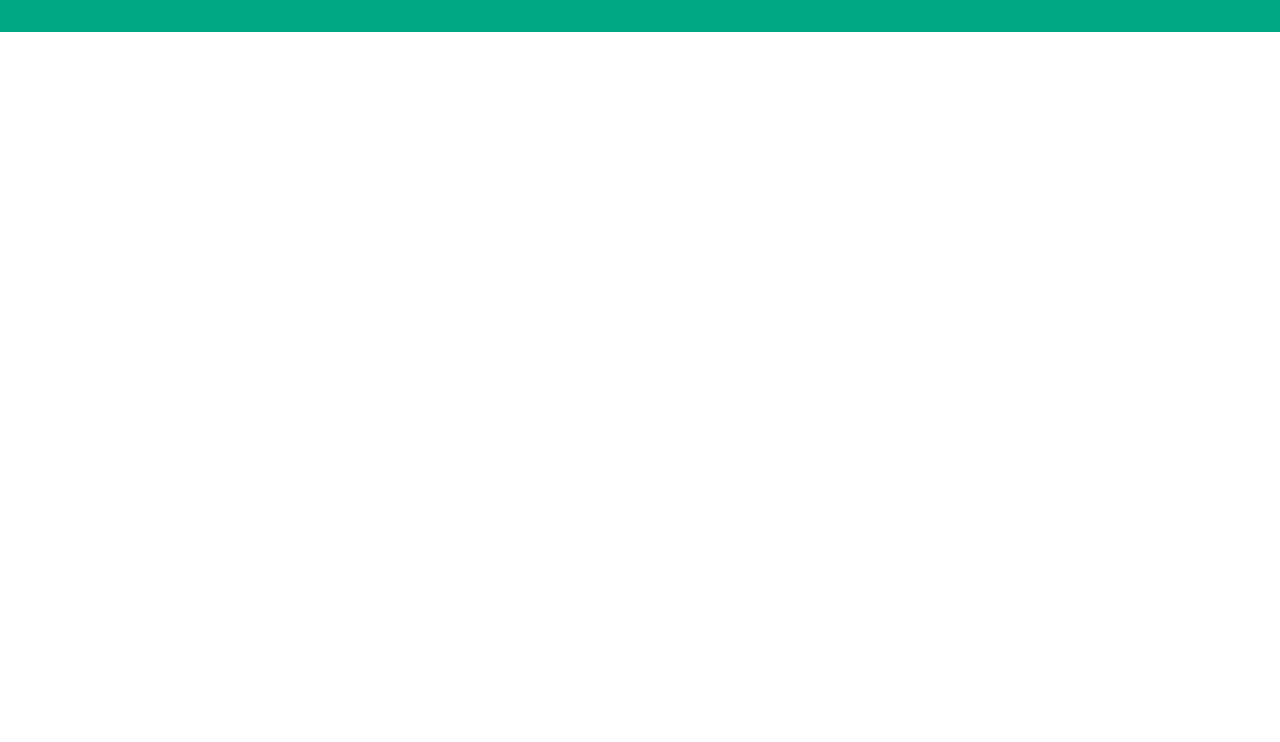
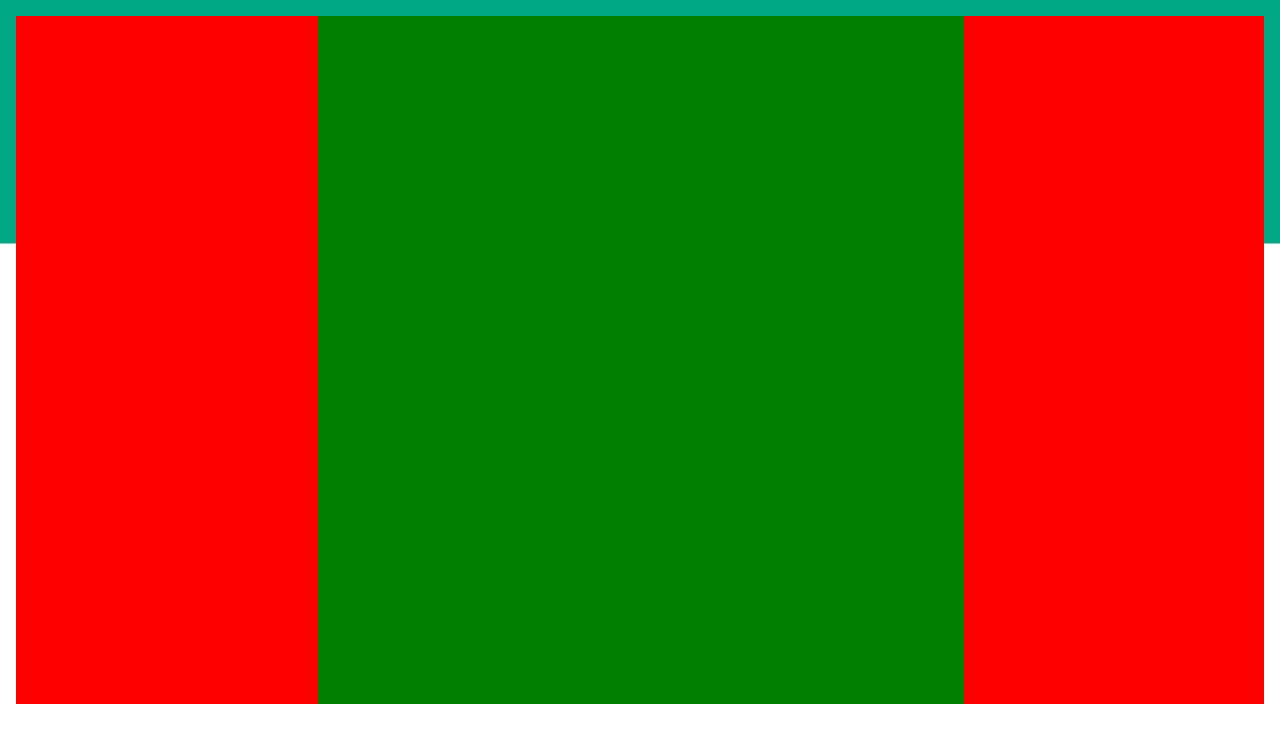
Before and after one commit to vinayakbirajdar/whatapp_new, an Angular app: page / in a window 1280 px wide. Shown: the top 742 px of the page. Built offline with nearby package versions, Linux system fonts and the light colour scheme.

Commit message:
2 files modified

```diff
--- a/src/main/main.component.css
+++ b/src/main/main.component.css
@@ -6,3 +6,25 @@
   align-items: center;
   padding: 1rem;
 }
+.main {
+  width: 93rem;
+  height: 43rem;
+  background-color: red;
+  display: flex;
+  justify-content: center;
+  align-items: center;
+}
+.sidenav {
+  width: calc(93rem - 67.5%);
+  height: 43rem;
+  background-color: green;
+  display: flex;
+  flex-direction: column;
+}
+.conversations {
+  width: calc(93rem-32.5%);
+  background-color: blue;
+  height: 43rem;
+  display: flex;
+  flex-direction: column;
+}
--- a/src/main/main.component.html
+++ b/src/main/main.component.html
@@ -1,3 +1,6 @@
 <div class="container">
-
+  <div class="main">
+    <div class="sidenav"></div>
+    <div class="conversations"></div>
+  </div>
 </div>
```
